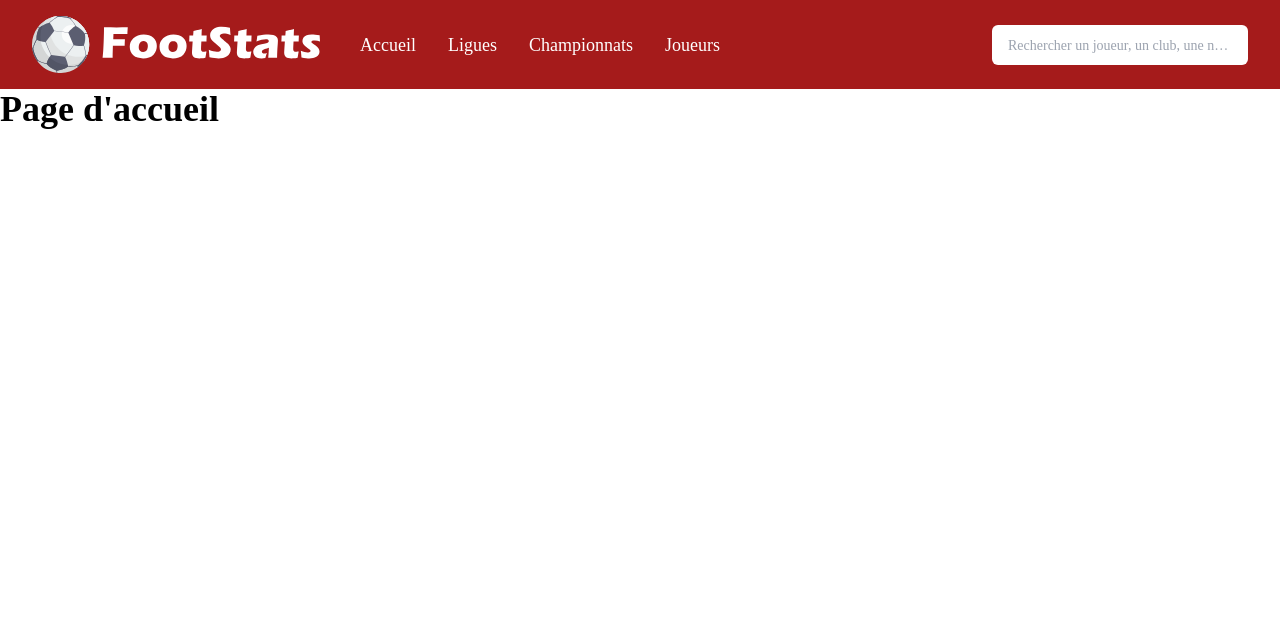
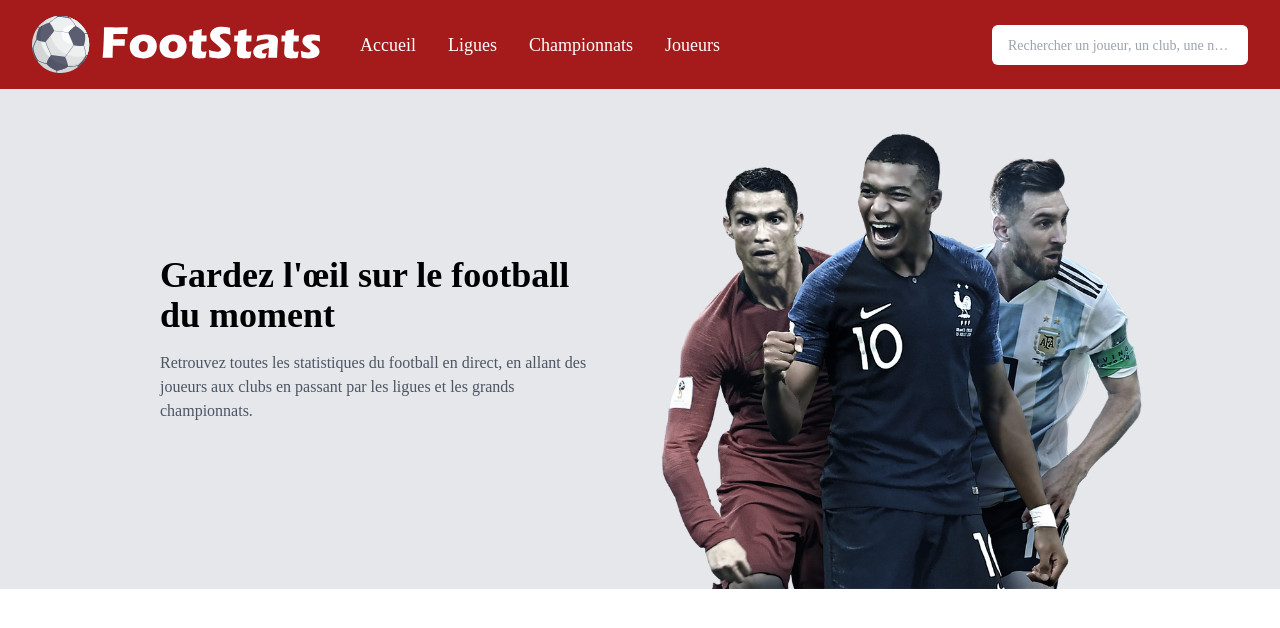
Before and after one commit to Theo-lemoine-oc/Footstats, a React (Create React App) app: page / in a window 1280 px wide. Shown: the top 628 px of the page. Built offline with nearby package versions, Linux system fonts and the light colour scheme.

Commit message:
Feature/Hompage

```diff
--- a/src/components/get-datas/top-scorers/TopPlayer.jsx
+++ b/src/components/get-datas/top-scorers/TopPlayer.jsx
@@ -8,6 +8,7 @@ const TopPlayer = ({ player }) => {
         <NavLink to={`/player/${ player.id }`}>
             <span>{ player.name } (<span>{ player.firstname } { player.lastname }</span>)</span>
             <span>{ player.age }</span>
+            <img src={ player.photo} alt="" />
         </NavLink>
     )
 }
--- a/src/components/utils/MainTitle.jsx
+++ b/src/components/utils/MainTitle.jsx
@@ -2,6 +2,6 @@ import React from 'react';
 
 export const MainTitle = (props) => {
     return (
-        <h1 className='font-bold text-4xl'>{ props.content }</h1>
+        <h1 className='font-bold text-4xl mb-4'>{ props.content }</h1>
     )
 }
--- /dev/null
+++ b/src/components/utils/Paragraph.jsx
@@ -0,0 +1,7 @@
+import React from 'react';
+
+export const Paragraph = (props) => {
+    return (
+        <p className='text-gray-600'>{ props.content }</p>
+    )
+}
--- a/src/pages/Home.jsx
+++ b/src/pages/Home.jsx
@@ -1,11 +1,25 @@
 import React from 'react';
 import { MainTitle } from '../components/utils/MainTitle';
+import { Paragraph } from '../components/utils/Paragraph';
+import BannerImg from '../assets/img/footstats-hero.png';
+
 
 function Home() {
   return (
-    <div>
-      <MainTitle content="Page d'accueil" />
-    </div>
+    <section className='bg-gray-200'>
+      <div className='flex py-8 md:py-0 max-w-[80%] mx-auto'>
+        <div className='flex flex-col items-center justify-center w-1/2 px-8'>
+          <MainTitle content="Gardez l'œil sur le football du moment" />
+          <Paragraph content=
+            "Retrouvez toutes les statistiques du football en direct, en allant des joueurs aux clubs en passant par les ligues et les grands championnats."
+          />
+        </div>
+
+        <div className='w-1/2 flex justify-center items-center'>
+          <img src={ BannerImg } alt="Cristiano Ronaldo, Kylian Mbappé, Lionel Messi" className='w-[500px]' />
+        </div>
+      </div>
+    </section>
   );
 }
 
```
Also changed, not shown: src/assets/img/footstats-hero.png (added).
